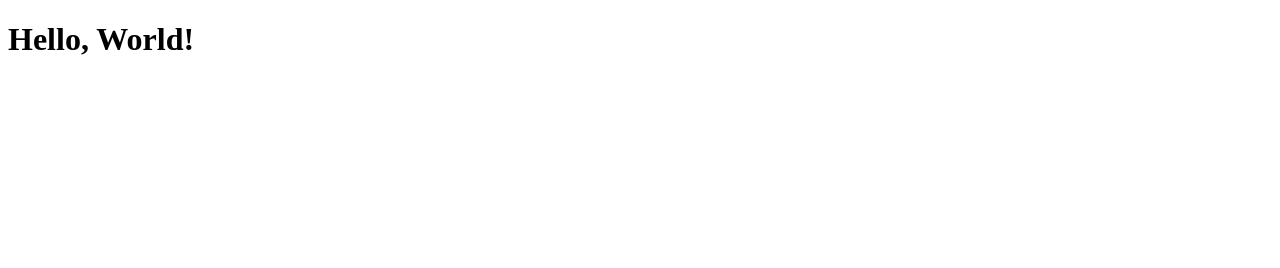
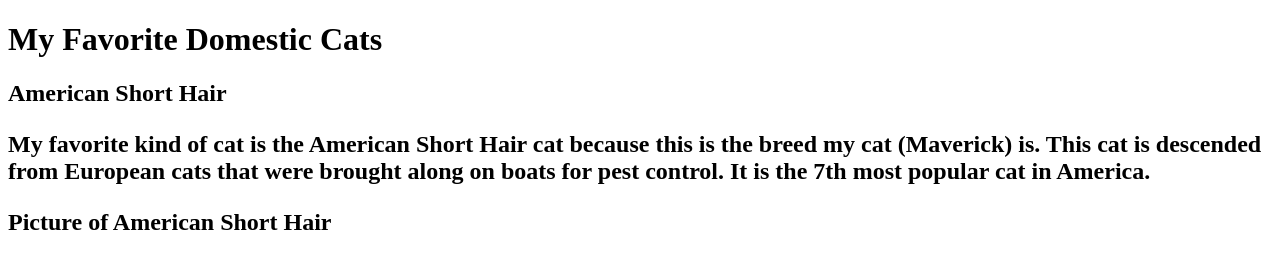
Before and after one commit to hillary26121/hillary26121.github.io, a plain HTML site: page index.html in a window 1280 px wide. Drawn offline with Linux system fonts and the light colour scheme.

Commit message:
Update index.html

```diff
--- a/index.html
+++ b/index.html
@@ -1,9 +1,16 @@
 <!doctype html>
   <html>
   <head>
-    <title>My First Website</title>
+    <title>Cats</title>
    </head>
    <body>
-     <h1>Hello, World!</h1>
+     <h1>My Favorite Domestic Cats</h1>
+     <div>
+       <h2>American Short Hair<h2>
+         <p>My favorite kind of cat is the American Short Hair cat because this is the breed my cat (Maverick) is. This cat is descended
+           from European cats that were brought along on boats for pest control. It is the 7th most popular cat in America.</p>
+         <a href:"https://www.bing.com/images/search?view=detailV2&ccid=PrkrbkHS&id=8199D66454FDF50C1026C675BA6E7D8A27F1CFC6&thid=OIP.PrkrbkHSpWuqxgF-9Qat9AHaG7&mediaurl=https%3a%2f%2fimg-aws.ehowcdn.com%2f600x600p%2fphotos.demandstudios.com%2f144%2f36%2ffotolia_12819661_XS.jpg&exph=561&expw=600&q=picture+of+american+short+hair+cat&simid=608001672129480210&selectedIndex=51&ajaxhist=0"
+            target="_blank">Picture of American Short Hair</a>
+         </div>
    </body>
   </html>
```
